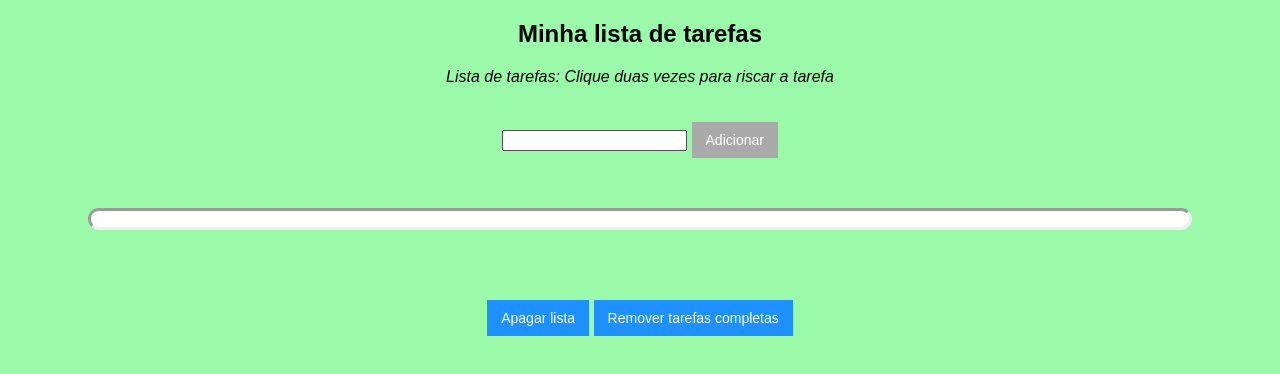
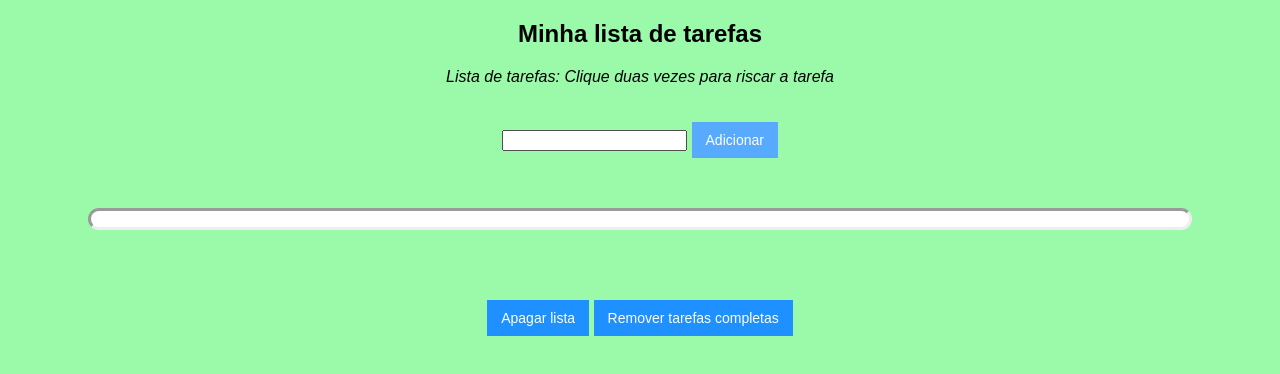
Before and after one commit to tryber/sd-02-week5-project-todo-list, a plain HTML site: page JulioCezar/index.html in a window 1280 px wide. In both pictures the pointer is over the button "Adicionar". Drawn offline with Linux system fonts and the light colour scheme.

Commit message:
Arrumado a cor do hover do botao para mais clara que a cor original

```diff
--- a/JulioCezar/style.css
+++ b/JulioCezar/style.css
@@ -19,7 +19,7 @@ body {
 
 .btn:hover {
   cursor: pointer;
-  background-color: darkgray;
+  background-color: rgb(87, 170, 253);
 }
 
 .btn {
```
